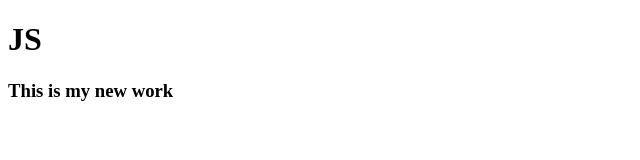
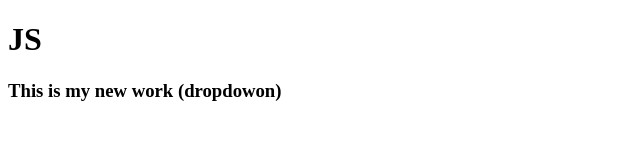
Before and after one commit to Asad3601/JS, a plain HTML site: page index.html in a window 1280 px wide. Shown: the whole page, without its empty margins (0-640 px from the left). Drawn offline with Linux system fonts and the light colour scheme.

```diff
--- a/index.html
+++ b/index.html
@@ -9,7 +9,7 @@
 
 <body>
     <h1>JS</h1>
-    <h3>This is my new work</h3>
+    <h3>This is my new work (dropdowon)</h3>
 </body>
 
 </html>
```
